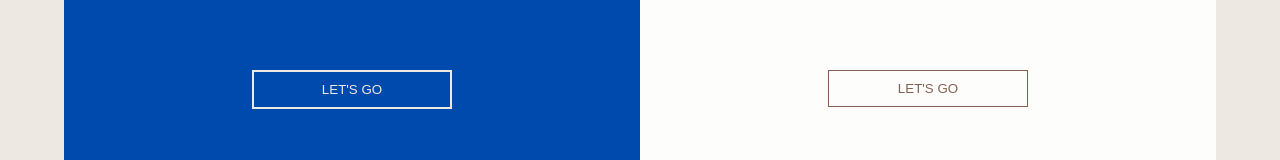
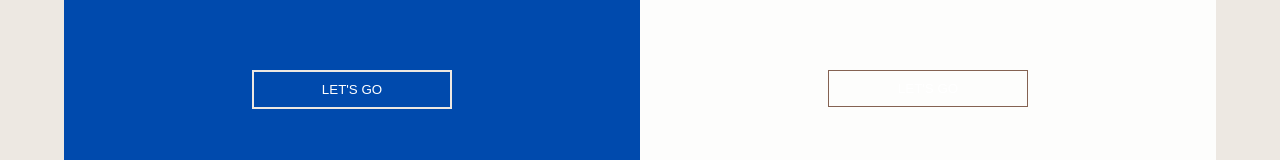
Before and after one commit to haingo-raz/MyJourney, a React (Create React App) app: page /home in a window 1280 px wide. Shown: the part 464-624 px from the top of the page. Built offline with nearby package versions, Linux system fonts and the light colour scheme.

Commit message:
UX // Make entire button lclickable

```diff
--- a/src/pages/Home/Home.js
+++ b/src/pages/Home/Home.js
@@ -1,5 +1,4 @@
 import React from 'react';
-import { Link } from 'react-router-dom';
 import './Home.scss';
 import Navbar from '../../components/Navbar/Navbar';
 
@@ -13,7 +12,7 @@ function Home() {
                   <p>Manage your fitness journey. Create your own workout routine</p>
                 </div>
                 <div className="homeButton">
-                    <button><Link to="/fitness">LET'S GO</Link></button>
+                    <button onClick={() => window.location.href = "/fitness"}>LET'S GO</button>
                 </div>
             </section>
 
@@ -23,7 +22,7 @@ function Home() {
                   <p>Learn the best ways to improve your mental health.</p>
                 </div>
                 <div className="homeButton">
-                    <button><Link to="/wellbeing">LET'S GO</Link></button>
+                    <button onClick={() => window.location.href = "/wellbeing"}>LET'S GO</button>
                 </div>
             </section>
         </div>
--- a/src/pages/Home/Home.scss
+++ b/src/pages/Home/Home.scss
@@ -32,9 +32,6 @@
         @include buttonStyle;
         width: 200px;
         background: transparent;
-        a{
-            text-decoration: none;
-        }
     }
 }
 
```
